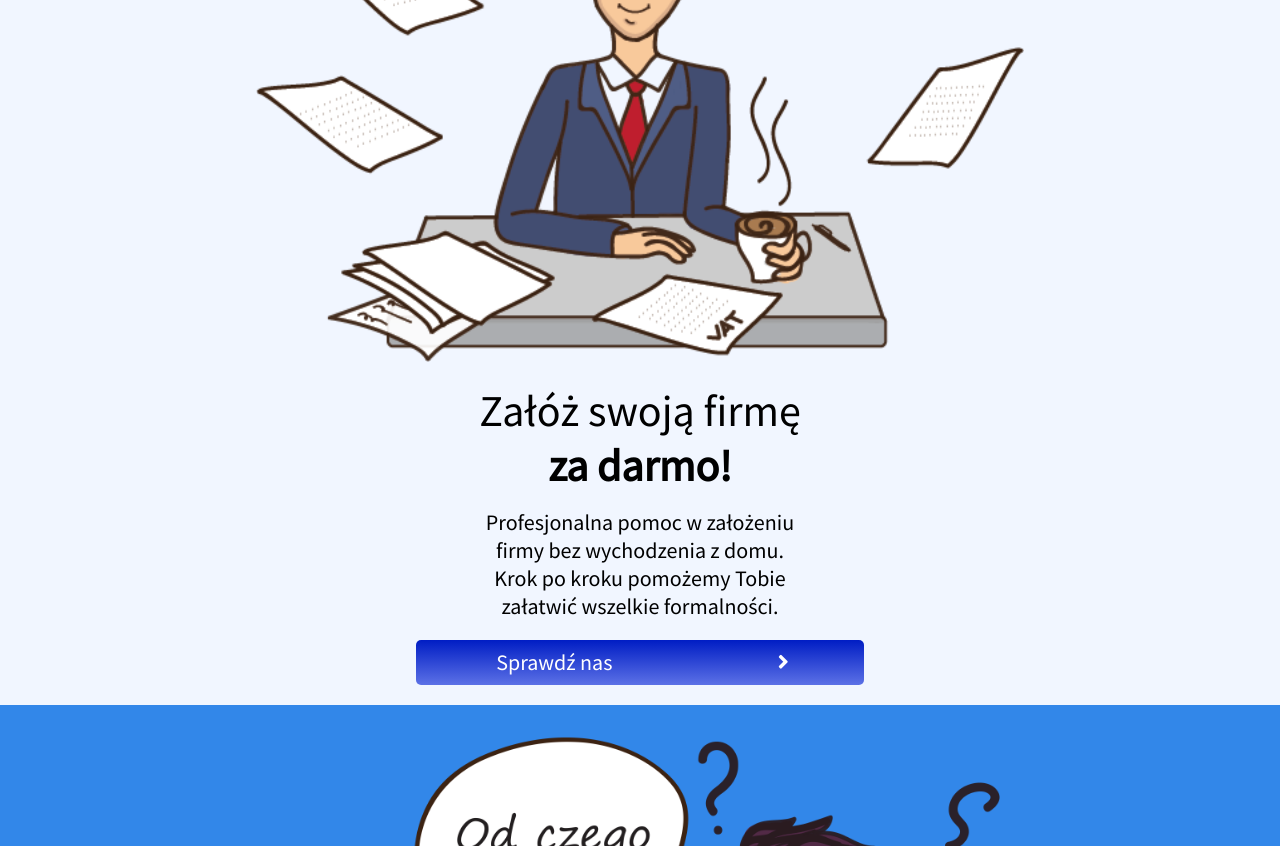
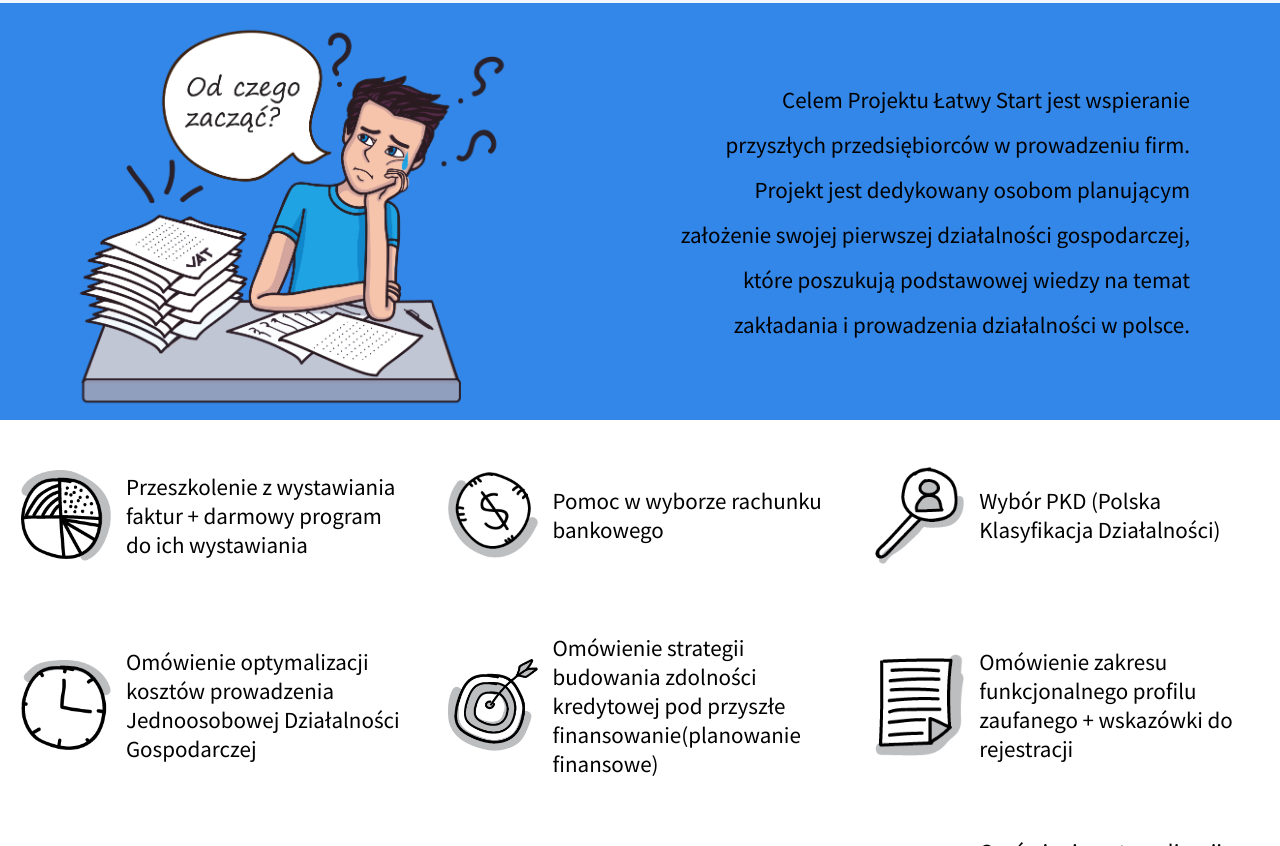
Before and after one commit to piotrpoczwardowski/piotrpoczwardowski.github.io, a plain HTML site: page index3.html in a window 1280 px wide. Shown: the part 468-1314 px from the top of the page. Drawn offline with Linux system fonts and the light colour scheme.

Commit message:
smart responsivity done

```diff
--- a/index3.html
+++ b/index3.html
@@ -257,6 +257,150 @@
           width: 16vw;
         }
       }
+
+        @media (min-width: 800px) {
+            body {
+          font-size: 20px;
+        }
+            .navigation{
+                display: flex;
+            }
+            .navigation__logo--image {
+            width: 40vw;
+        }
+        .navigation__buttons{
+            width: 60vw;
+            align-items: center;
+        }
+        .header{
+            flex-direction: row;
+            justify-content: center;
+        }
+
+        .header__text--title{
+            text-align: left;
+
+        }
+        .header__text--subtitle{
+            text-align: left;
+            margin: 0;
+            margin-top: 20px;
+        }
+        .header__text--button{
+
+            width: 20vw;
+            margin-top: 20px;
+            margin-left: 0;
+        }
+        .header__picture--image, .goal__picture--image{
+            width: 45vw;
+        }
+        .goal{
+            display: flex;
+        }
+        .goal__text{
+            display: flex;
+            align-items: center;
+            text-align: right;
+            line-height: 33px;
+        }
+        .benefits{
+            display: flex;
+            flex-wrap: wrap;
+        }
+        .benefits__card{
+            width: 45vw;
+        }
+        .benefits__icon{
+            display: flex;
+            align-items: center;
+        }
+        .benefits__icon--image {
+          width: 10vw;
+        }
+       .subscribe__contener{
+           width: 95vw;
+           padding-top: 10px;
+       }
+       .subscribe__contener--inputs input{
+           width: 45vw;
+           margin-top: 50px;
+       }
+       .subscribe__contener--inputs input:nth-child(2n){
+           margin-left: 13px;
+       }
+       .subscribe__contener--inputs{
+           display: flex;
+           flex-wrap: wrap;
+       }
+       .subscribe__contener--message input{
+           width: 91vw;
+       }
+        }
+        @media (min-width: 990px) {
+            .header{
+            flex-direction: row;
+            justify-content: space-around;
+        }
+        .header__text{
+            margin-top: 20px;
+            margin-left: 0px;
+
+        }
+        .header__picture--image, .goal__picture--image{
+            width: 40vw;
+        }
+        .header__text--button{
+
+            width: 17vw;
+            margin-top: 20px;
+            margin-left: 0;
+        }
+        .goal{
+            justify-content: space-around;
+        }
+        .goal__text{
+            width: 40vw;
+
+        }
+        .benefits__icon--image {
+          width: 10vw;
+        }
+        }
+
+         @media (min-width: 1200px) {
+             body{
+                 font-size: 23px;
+             }
+             .navigation__logo--image{
+                 width: 35vw;
+             }
+             .header__picture--image, .goal__picture--image{
+            width: 35vw;
+        }
+        .navigation__buttons{
+            width: 40vw;
+        }
+       .header__text--button{
+           margin-top: 26px;
+           width: 12vw;
+       }
+        .header__text{
+
+            margin-left: -50px;
+
+        }
+        .goal__text{
+            line-height: 45px;
+        }
+        .benefits__card{
+            width: 30vw;
+            height: 150px
+        }
+        .benefits__icon--image {
+          width: 7vw;
+        }
+         }
     </style>
   </head>
   <body>
```
Also changed, not shown: papers/Zasób 17.png (added), papers/leftbot.png (added), papers/leftmid.png (added), papers/lefttop.png (added), papers/rightbot.png (added), papers/rightmid.png (added), papers/righttop.png (added).
